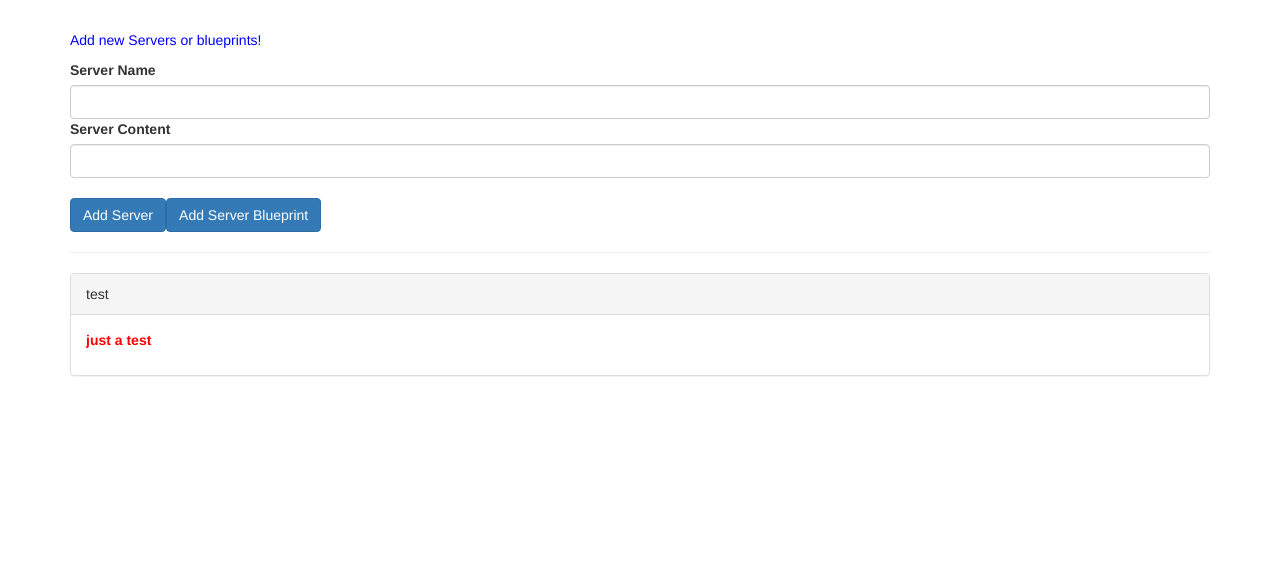
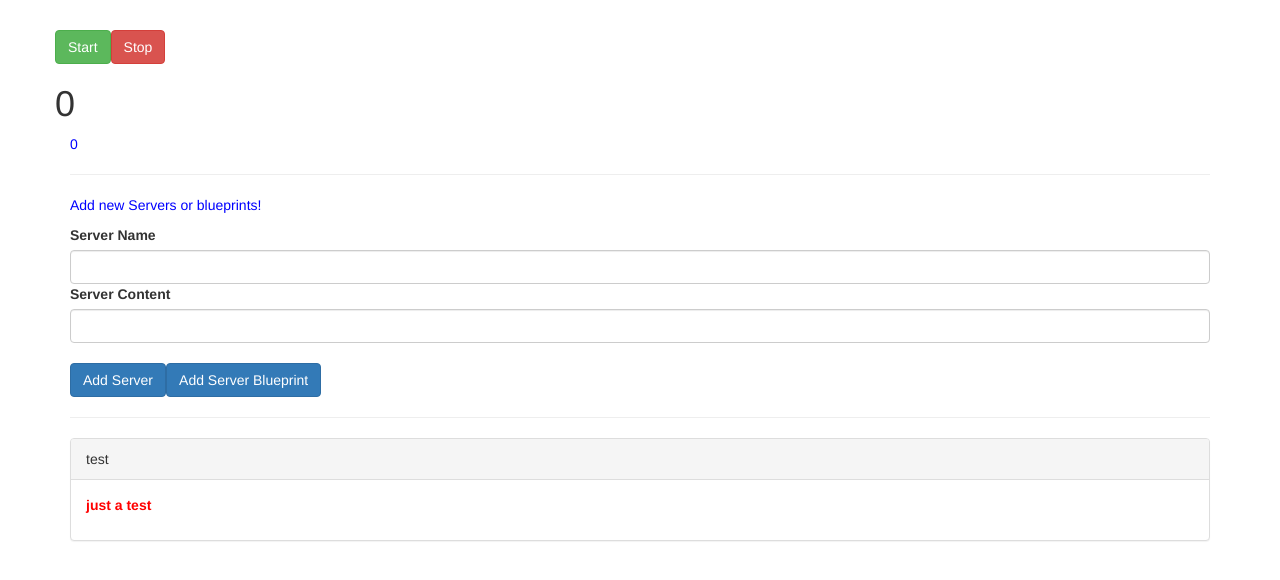
Before and after one commit to MaxwellChrist/AngularBasics2, an Angular app in the folder cmp-databinding-start/: page / in a window 1280 px wide. Shown: the top 580 px of the page. Built offline with nearby package versions, Linux system fonts and the light colour scheme.

Commit message:
created functionality through property and event bindings in game control component to pass data to other components

```diff
--- a/cmp-databinding-start/src/app/app.component.html
+++ b/cmp-databinding-start/src/app/app.component.html
@@ -1,4 +1,7 @@
 <div class="container">
+  <app-game-control (scoreStart)="showScore($event)" [score]="appScore"></app-game-control>
+  <p>{{ appScore }} </p>
+  <hr>
   <app-server-form (createServer)="onAddServer($event)" (createBlueprint)="onAddBlueprint($event)"></app-server-form>
   <hr>
   <div class="row">
--- a/cmp-databinding-start/src/app/app.component.ts
+++ b/cmp-databinding-start/src/app/app.component.ts
@@ -8,6 +8,7 @@ import { Component, ViewEncapsulation } from '@angular/core';
 })
 export class AppComponent {
   serverElements = [{name: "test", type: "server", content: "just a test"}];
+  appScore = 0;
 
   onAddServer(serverInfo: {name: string, content: string}) {
     this.serverElements.push({
@@ -24,4 +25,10 @@ export class AppComponent {
       content: serverInfo.content
     });
   }
+
+  showScore(item) {
+    console.log(item)
+    this.appScore = item;
+  }
+
 }
--- a/cmp-databinding-start/src/app/game-control/game-control.component.html
+++ b/cmp-databinding-start/src/app/game-control/game-control.component.html
@@ -1 +1,7 @@
-<p>game-control works!</p>
+<div class="row">
+    <div class="col">
+        <button class="btn btn-success" (click)="startGame()">Start</button>
+        <button class="btn btn-danger" (click)="stopGame()">Stop</button>
+        <h1>{{ score }}</h1>
+    </div>
+</div>
--- a/cmp-databinding-start/src/app/game-control/game-control.component.ts
+++ b/cmp-databinding-start/src/app/game-control/game-control.component.ts
@@ -1,4 +1,4 @@
-import { Component, OnInit } from '@angular/core';
+import { Component, OnInit, EventEmitter, Input, Output } from '@angular/core';
 
 @Component({
   selector: 'app-game-control',
@@ -6,10 +6,29 @@ import { Component, OnInit } from '@angular/core';
   styleUrls: ['./game-control.component.css']
 })
 export class GameControlComponent implements OnInit {
-
+  @Input() score: number = 0;
+  @Output() scoreStart = new EventEmitter<number>()
+  onChange
   constructor() { }
 
   ngOnInit(): void {
   }
 
+  // startGame() {
+  //   return setInterval(() => {
+  //     this.score++;
+  //     this.scoreStart.emit(this.score);
+  //   }, 1000);
+  // }
+
+  startGame() {
+    this.onChange = setInterval(() => {
+      this.score++;
+      this.scoreStart.emit(this.score);
+    }, 1000);
+  }
+
+  stopGame() {
+    clearInterval(this.onChange);
+  }
 }
```
